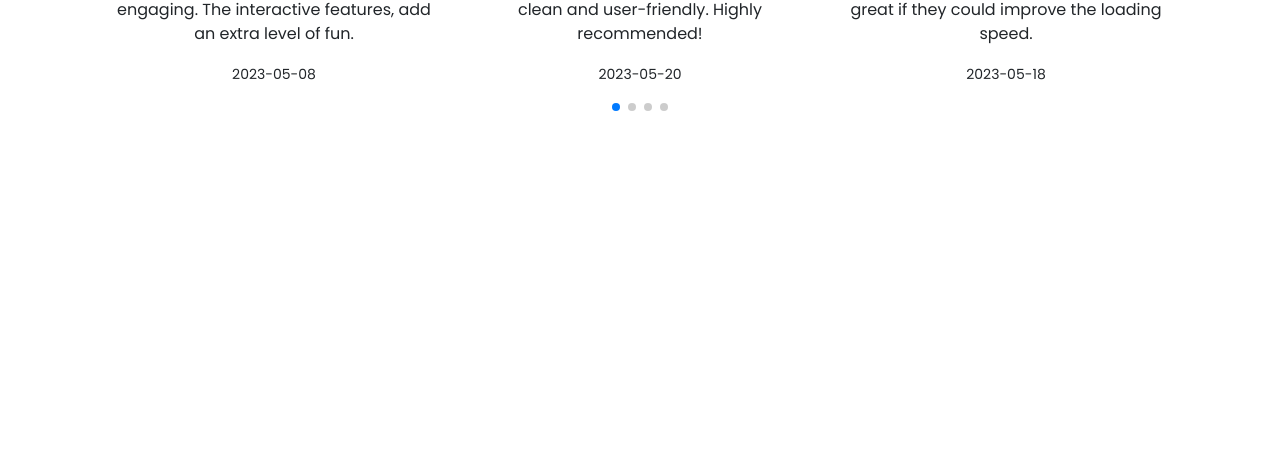
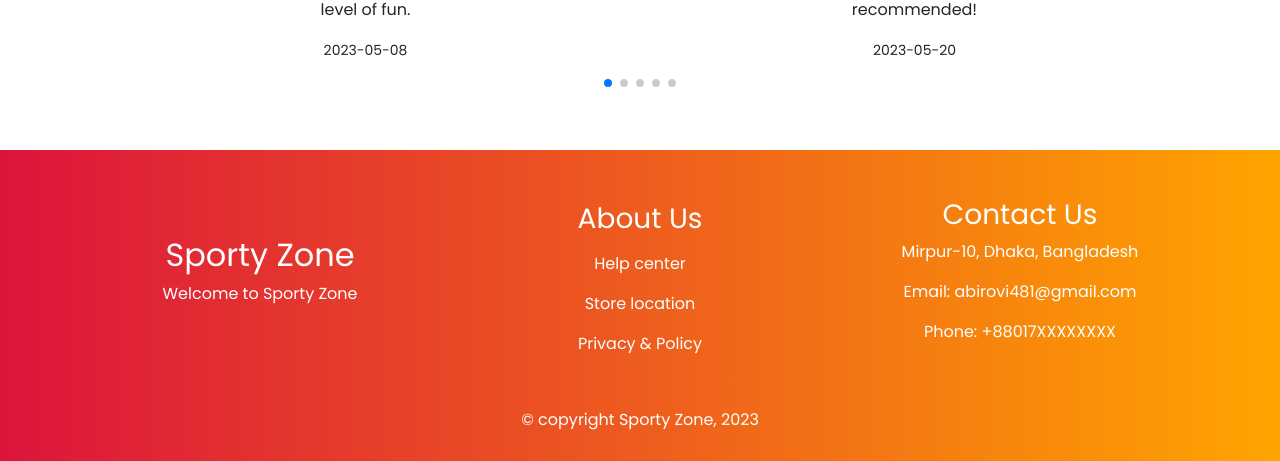
Before and after one commit to OviIslmAbir/sportyZone-client-site, a React (Vite) app: page / in a window 1280 px wide. Shown: the part 1144-1605 px from the top of the page. Before the commit the page ends 1270 px from the top, so only its background shows below. Built offline with nearby package versions, Linux system fonts and the light colour scheme; no server answers.

Commit message:
12th commit

```diff
--- a/src/Common/Footer/Footer.jsx
+++ b/src/Common/Footer/Footer.jsx
@@ -1,10 +1,31 @@
 import React from 'react';
-
+import { Link } from 'react-router-dom';
+import './footer.css'
 const Footer = () => {
     return (
-        <div>
-
-        </div>
+        <footer className="cool-footer mt-5 p-5 pb-3">
+            <div className="container text-white">
+                <div className="row justify-content-center align-items-center text-center">
+                    <div className="col-lg-4 mb-lg-0 mb-4">
+                        <Link className='nav-link common' to='/'><h2>Sporty Zone</h2></Link>
+                        <p>Welcome to Sporty Zone</p>
+                    </div>
+                    <div className="col-lg-4 mb-lg-0 mb-5">
+                        <h3>About Us</h3>
+                        <li style={{listStyle:"none"}} className='mt-3'><a className='nav-link common' href="">Help center</a></li>
+                        <li style={{listStyle:"none"}} className='mt-3'><a className='nav-link common' href="">Store location</a></li>
+                        <li style={{listStyle:"none"}} className='mt-3'><a className='nav-link common' href="">Privacy & Policy</a></li>
+                    </div>
+                    <div className="col-lg-4 mb-lg-0 mb-4">
+                        <h3>Contact Us</h3>
+                        <p>Mirpur-10, Dhaka, Bangladesh</p>
+                        <p>Email: abirovi481@gmail.com</p>
+                        <p>Phone: +88017XXXXXXXX</p>
+                    </div>
+                </div>
+            </div>
+             <p className='text-center mt-5 text-white'>&copy; copyright Sporty Zone, 2023</p>
+      </footer>
     );
 };
 
--- /dev/null
+++ b/src/Common/Footer/footer.css
@@ -0,0 +1,8 @@
+.cool-footer{
+    background: crimson;
+    background: -webkit-linear-gradient(to right,  crimson, orange);
+    background: linear-gradient(to right,  crimson, orange);
+}
+.common:hover{
+    color: black;
+}
--- a/src/Pages/Home/ExtraSection/ExtraSection.jsx
+++ b/src/Pages/Home/ExtraSection/ExtraSection.jsx
@@ -16,7 +16,7 @@ const ExtraSection = () => {
         <div className="container mt-5">
             <h2 className="text-center mb-4">What your student says</h2>
              <Swiper
-                    slidesPerView={3}
+                    slidesPerView={2}
                     spaceBetween={30}
                     pagination={{
                     clickable: true,
```
